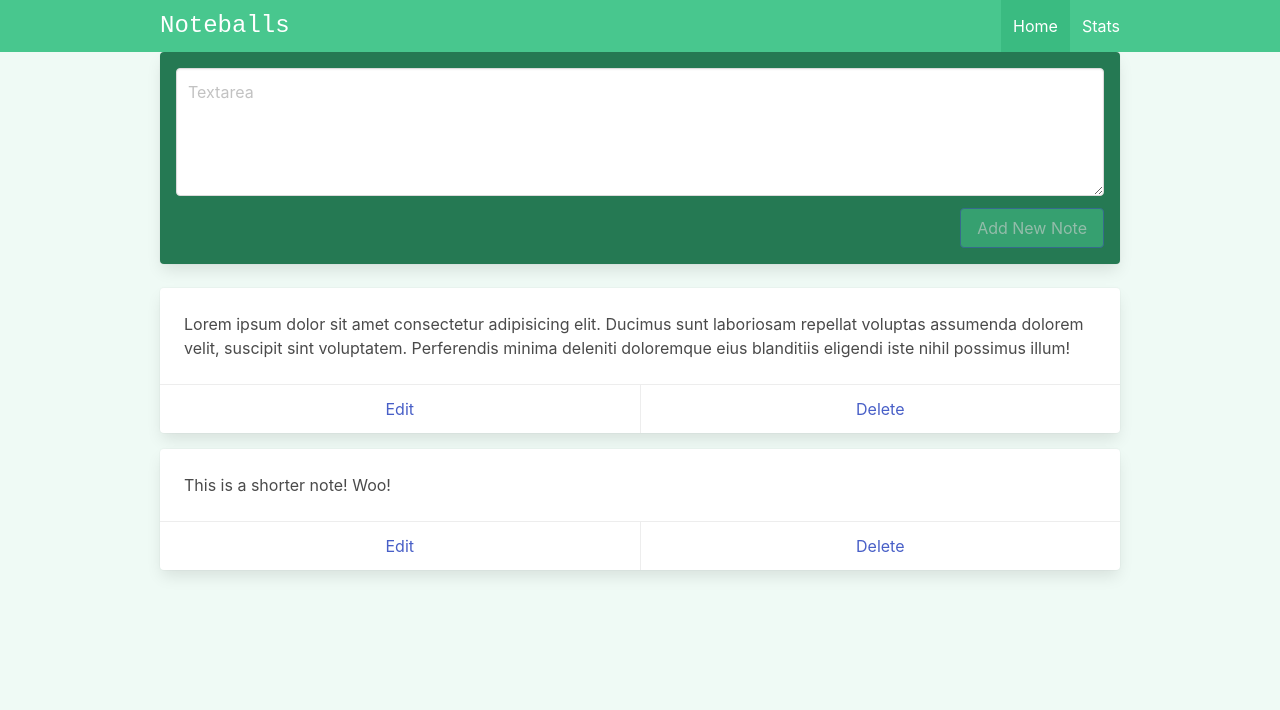
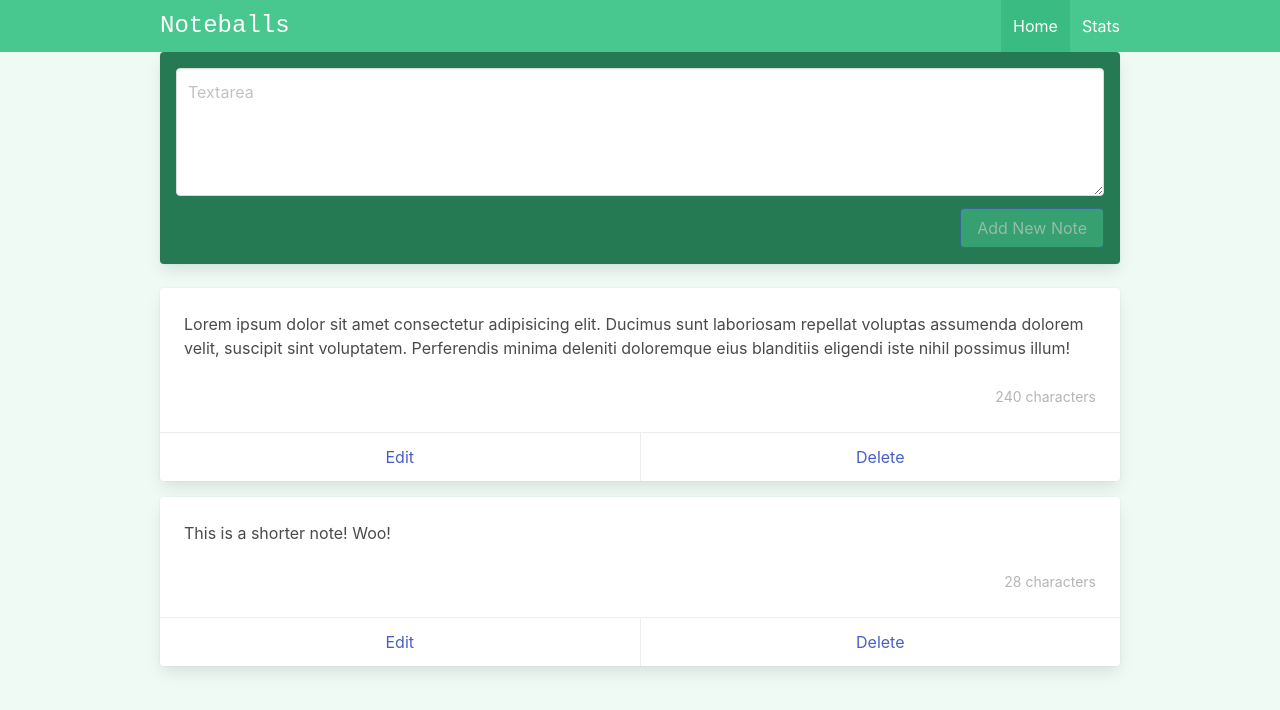
Before and after one commit to KarlHeitmann/vue-composition-api-noteballs, a Vue app: page /#/ in a window 1280 px wide. Shown: the top 710 px of the page. Built offline with nearby package versions, Linux system fonts and the light colour scheme.

Commit message:
muestra el largo de las notas

```diff
--- a/src/components/notes/Note.vue
+++ b/src/components/notes/Note.vue
@@ -5,6 +5,9 @@
     <div class="card-content">
       <div class="content">
         {{ note.content }}
+      </div>
+      <div class="has-text-right has-text-grey-light mt-2" >
+        <small>{{ characterLength }}</small>
       </div>
     </div>
     <footer class="card-footer">
@@ -18,6 +21,12 @@
 <script setup>
 
 /*
+  imports
+*/
+
+import { computed } from 'vue';
+
+/*
   props
 */
 
@@ -27,4 +36,10 @@
       required: true
     }
   })
+
+  const characterLength = computed(() => {
+    let l = props.note.content.length
+    let description = l > 1 ? 'characters' : 'character'
+    return `${l} ${description}`
+  })
 </script>
```
